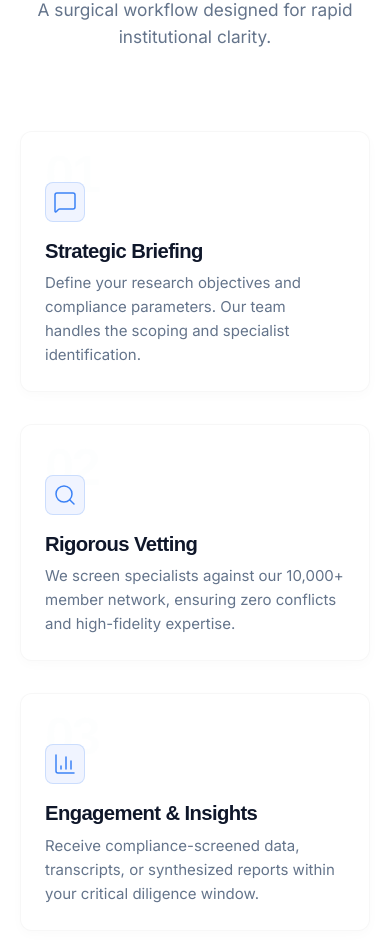
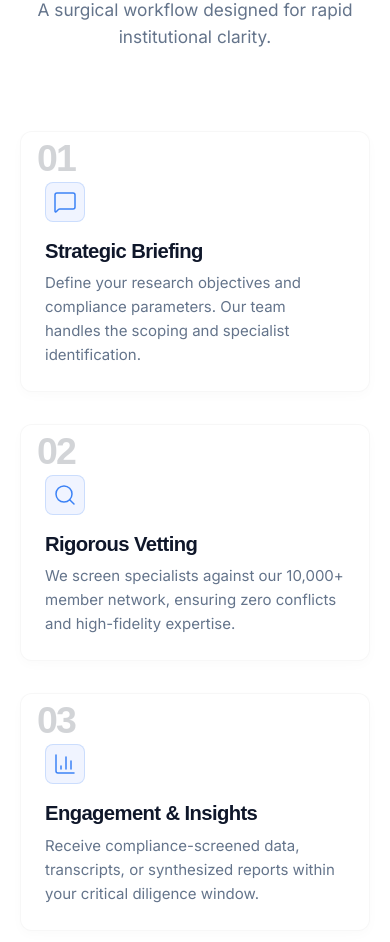
Before and after one commit to skydani26/signalbridge-insights, a Next.js app: page / in a window 390 px wide. Shown: the part 4096-5038 px from the top of the page. Built offline with nearby package versions, Linux system fonts and the light colour scheme; a web font is replaced by a local one.

Commit message:
fix: resolve CSS ordering conflict for mobile process numbers

```diff
--- a/src/app/home.module.css
+++ b/src/app/home.module.css
@@ -947,6 +947,19 @@
         padding: 40px 24px 24px;
     }
 
+    .processIconBox {
+        margin-bottom: 8px;
+        margin-top: 10px;
+    }
+
+    .processCardTitle {
+        font-size: 1.2rem;
+    }
+
+    .processCardText {
+        font-size: 0.9rem;
+    }
+
     .cardNumber {
         font-size: 2.5rem;
         /* Slightly larger for better presencia */
@@ -959,11 +972,6 @@
     }
 
     /* Use a darker color with low opacity for an "Elite" look */
-
-    .processIconBox {
-        margin-bottom: 8px;
-        margin-top: 10px;
-    }
 
     .processCardTitle {
         font-size: 1.2rem;
@@ -1130,6 +1138,17 @@
         max-width: 500px;
         margin: 0 auto;
     }
+
+    .cardNumber {
+        font-size: 2.5rem !important;
+        /* Force visibility over base class */
+        top: 8px !important;
+        left: 16px !important;
+        opacity: 0.18 !important;
+        color: var(--color-primary) !important;
+        font-weight: 900 !important;
+        display: block !important;
+    }
 }
 
 @keyframes fadeInUp {
```
